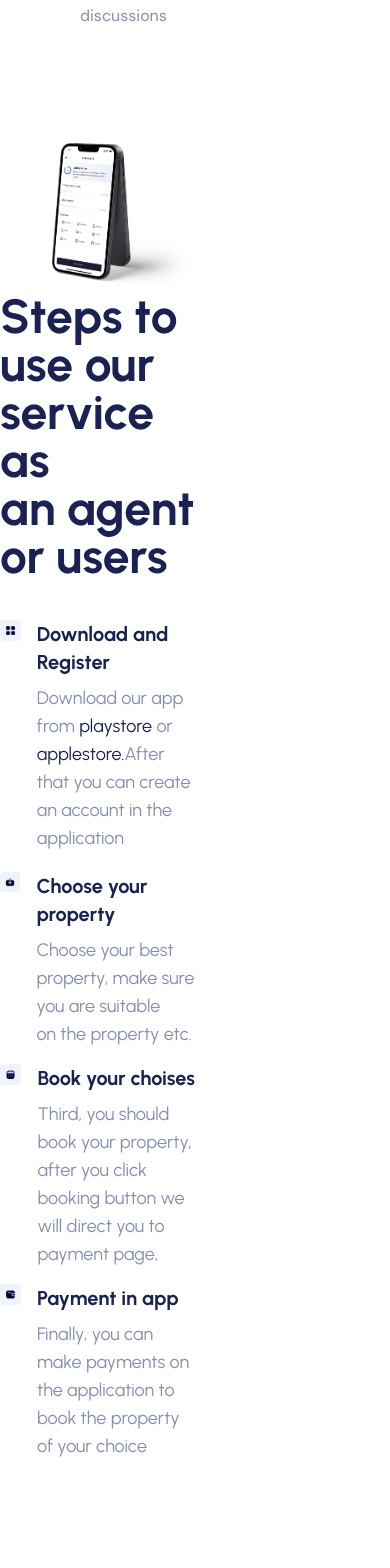
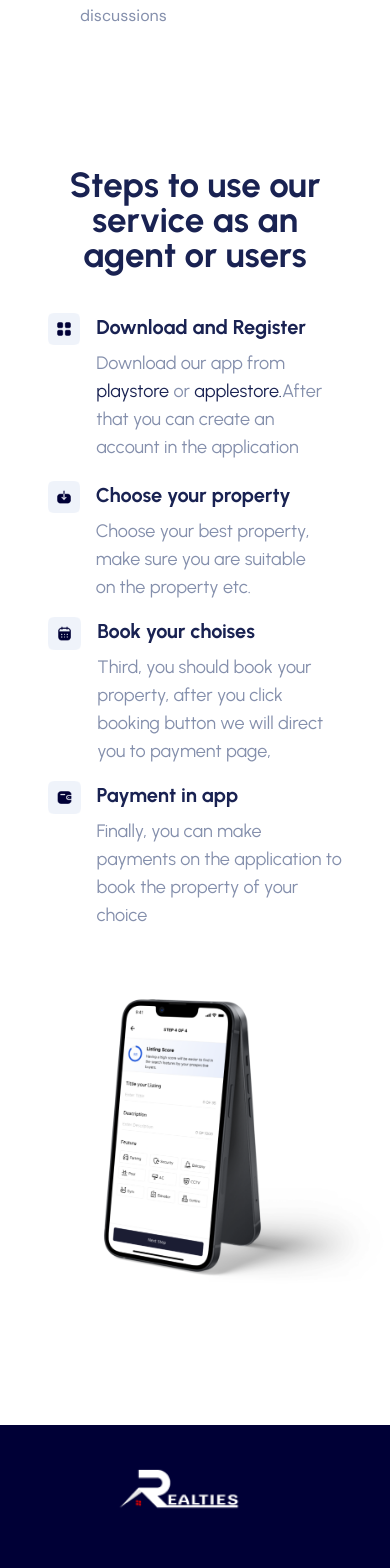
Before and after one commit to realties-team/Realties-Webites, a Next.js app: page /howitworks in a window 390 px wide. Shown: the part 860-2428 px from the top of the page. Built offline with nearby package versions, Linux system fonts and the light colour scheme; a web font is replaced by a local one.

Commit message:
Fix Responsiveness

```diff
--- a/components/howitworks/StepsToUse.tsx
+++ b/components/howitworks/StepsToUse.tsx
@@ -16,12 +16,14 @@ type Props = {};
 const StepsToUse = (props: Props) => {
   return (
     <>
-      <div className="flex flex-col md:flex-row ">
-        <div className="w-1/2  ">
+      <div className="flex flex-col md:flex-row  ">
+        {/* DESKTOP SCREEN  */}
+
+        <div className="w-1/2 hidden md:flex ">
           <Image src={bodyImage} alt="bodyImage" width={1200} height={1500} />
         </div>
 
-        <div className="w-1/2  ">
+        <div className="w-1/2 hidden md:flex flex-col  ">
           <h2 className="font-urbanist text-colBlue01 font-semibold text-[48px]  leading-none ">
             Steps to use our service as <br /> an agent or users
           </h2>
@@ -92,6 +94,89 @@ const StepsToUse = (props: Props) => {
             </div>
           </div>
         </div>
+
+        {/* MOBILE SCREEN */}
+
+        <div className=" flex md:hidden  flex-col mx-12 mt-10">
+          <h2 className="font-urbanist text-colBlue01 font-semibold text-[35px]  leading-none text-center">
+            Steps to use our service as an agent or users
+          </h2>
+
+          {/* 01 */}
+          <div className="flex flex-row  mt-10 gap-4">
+            <div>
+              <Image src={frame01} alt="frame" height={55} width={55} />
+            </div>
+            <div>
+              <h3 className="text-colBlue01 font-urbanist font-bold text-xl">
+                Download and Register
+              </h3>
+              <p className="text-colGray01 font-urbanist font-medium text-lg mt-2">
+                Download our app from{" "}
+                <span className="text-colBlue01">playstore</span> or{" "}
+                <span className="text-colBlue01">applestore.</span>
+                After <br /> that you can create an account in the application
+              </p>
+            </div>
+          </div>
+
+          {/* 02 */}
+          <div className="flex flex-row mt-5 gap-4">
+            <div>
+              <Image src={frame02} alt="frame" height={55} width={55} />
+            </div>
+            <div>
+              <h3 className="text-colBlue01 font-urbanist font-bold text-xl">
+                Choose your property
+              </h3>
+              <p className="text-colGray01 font-urbanist font-medium text-lg mt-2">
+                Choose your best property, make sure you are suitable <br /> on
+                the property etc.
+              </p>
+            </div>
+          </div>
+
+          {/* 03 */}
+          <div className="flex flex-row mt-4 gap-4">
+            <div>
+              <Image src={frame03} alt="frame" height={55} width={55} />
+            </div>
+            <div>
+              <h3 className="text-colBlue01 font-urbanist font-bold text-xl">
+                Book your choises
+              </h3>
+              <p className="text-colGray01 font-urbanist font-medium text-lg mt-2">
+                Third, you should book your property, after you click <br />{" "}
+                booking button we will direct you to payment page,
+              </p>
+            </div>
+          </div>
+
+          {/* 04 */}
+          <div className="flex flex-row mt-4 gap-4">
+            <div>
+              <Image src={frame04} alt="frame" height={55} width={55} />
+            </div>
+            <div>
+              <h3 className="text-colBlue01 font-urbanist font-bold text-xl">
+                Payment in app
+              </h3>
+              <p className="text-colGray01 font-urbanist font-medium text-lg mt-2">
+                Finally, you can make payments on the application to <br /> book
+                the property of your choice
+              </p>
+            </div>
+          </div>
+        </div>
+        <div className="w-full flex md:hidden ">
+          <Image
+            src={bodyImage}
+            alt="bodyImage"
+            width={1200}
+            height={1500}
+            className="mt-10"
+          />
+        </div>
       </div>
     </>
   );
```
